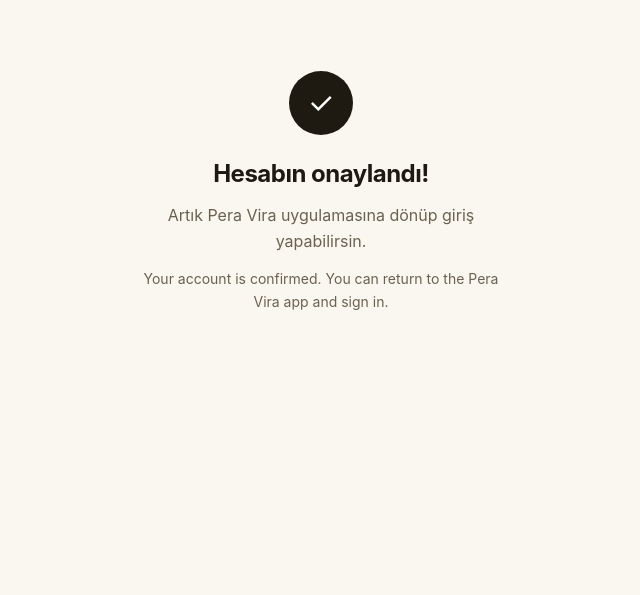
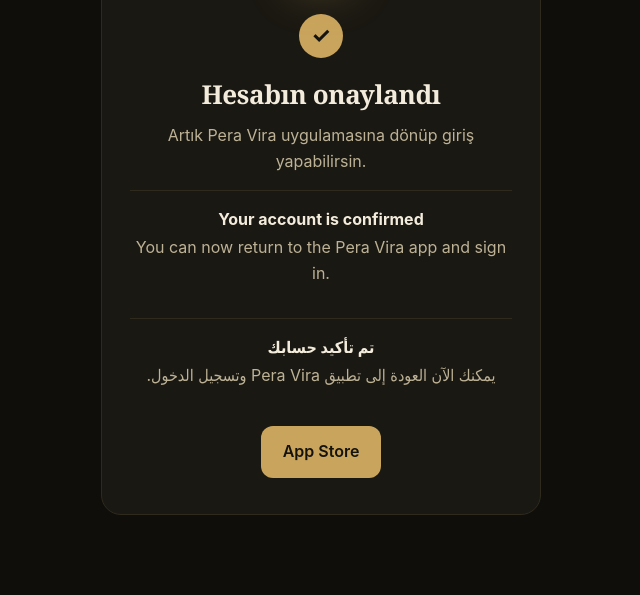
Before and after one commit to erbaytrade-svg/peravira, a plain HTML site: page email-confirmed.html in a window 1280 px wide. Shown: the part 205-800 px from the top of the page, without its empty margins (319-959 px from the left). Drawn offline with Linux system fonts and the light colour scheme.

Commit message:
Add files via upload

```diff
--- a/email-confirmed.html
+++ b/email-confirmed.html
@@ -3,24 +3,33 @@
 <head>
 <meta charset="utf-8">
 <meta name="viewport" content="width=device-width, initial-scale=1">
-<title>Pera Vira — Hesap Onaylandı</title>
+<title>Pera Vira</title>
+<meta name="theme-color" content="#0F0E0B">
+<link rel="icon" href="favicon.png">
 <style>
-  :root { --ink:#1E1A12; --dim:#6B6150; --bg:#FAF7F0; --accent:#96702A; }
+  :root { color-scheme: dark; --bg:#0F0E0B; --surface:#1A1812; --ink:#F3ECDC; --dim:#BDB296; --line:#2E2A1D; --accent:#C9A45C; }
   * { box-sizing:border-box; }
-  body { margin:0; min-height:100vh; display:flex; align-items:center; justify-content:center; background:var(--bg); color:var(--ink); font:16px/1.6 -apple-system,BlinkMacSystemFont,"Segoe UI",Roboto,Helvetica,Arial,sans-serif; }
-  .card { max-width:420px; padding:40px 28px; text-align:center; }
-  .check { width:64px; height:64px; border-radius:50%; background:var(--ink); color:#fff; display:flex; align-items:center; justify-content:center; margin:0 auto 20px; font-size:30px; }
-  h1 { font-size:24px; letter-spacing:-.5px; margin:0 0 10px; }
-  p { color:var(--dim); margin:0 0 6px; }
-  .en { color:var(--dim); font-size:14px; margin-top:14px; }
+  body { margin:0; min-height:100vh; display:flex; align-items:center; justify-content:center; padding:24px 16px; background:var(--bg) radial-gradient(700px 400px at 50% -80px, rgba(201,164,92,.18), transparent 70%) no-repeat; color:var(--ink); font:16px/1.6 -apple-system,BlinkMacSystemFont,"Segoe UI",Roboto,Helvetica,Arial,sans-serif; -webkit-font-smoothing:antialiased; }
+  .card { width:100%; max-width:440px; background:var(--surface); border:1px solid var(--line); border-radius:20px; padding:36px 28px; text-align:center; }
+  .logo { width:72px; height:72px; border-radius:18px; box-shadow:0 0 0 1px #3A3424, 0 12px 40px rgba(201,164,92,.22); }
+  .check { width:44px; height:44px; border-radius:50%; background:var(--accent); color:#14130F; display:flex; align-items:center; justify-content:center; margin:22px auto 16px; font-size:22px; font-weight:700; }
+  h1 { font-family:Georgia,"Times New Roman",serif; font-size:26px; letter-spacing:-.4px; margin:0 0 8px; }
+  p { color:var(--dim); margin:0; }
+  .lang { padding:16px 0; border-top:1px solid var(--line); margin-top:16px; }
+  .lang strong { display:block; color:var(--ink); margin-bottom:2px; }
+  [dir="rtl"] { font-family:-apple-system,"Geeza Pro","Segoe UI",Tahoma,Arial,sans-serif; }
+  .btn { display:inline-block; margin-top:22px; background:var(--accent); color:#14130F; text-decoration:none; font-weight:600; padding:13px 22px; border-radius:12px; }
 </style>
 </head>
 <body>
-  <div class="card">
-    <div class="check">✓</div>
-    <h1>Hesabın onaylandı!</h1>
+  <main class="card">
+    <img class="logo" src="icon.png" alt="Pera Vira" width="72" height="72">
+    <div class="check" aria-hidden="true">&#10003;</div>
+    <h1>Hesabın onaylandı</h1>
     <p>Artık Pera Vira uygulamasına dönüp giriş yapabilirsin.</p>
-    <p class="en">Your account is confirmed. You can return to the Pera Vira app and sign in.</p>
-  </div>
+    <div class="lang"><strong>Your account is confirmed</strong><p>You can now return to the Pera Vira app and sign in.</p></div>
+    <div class="lang" dir="rtl" lang="ar"><strong>تم تأكيد حسابك</strong><p>يمكنك الآن العودة إلى تطبيق Pera Vira وتسجيل الدخول.</p></div>
+    <a class="btn" href="https://apps.apple.com/app/id6815432878">App Store</a>
+  </main>
 </body>
 </html>
```
